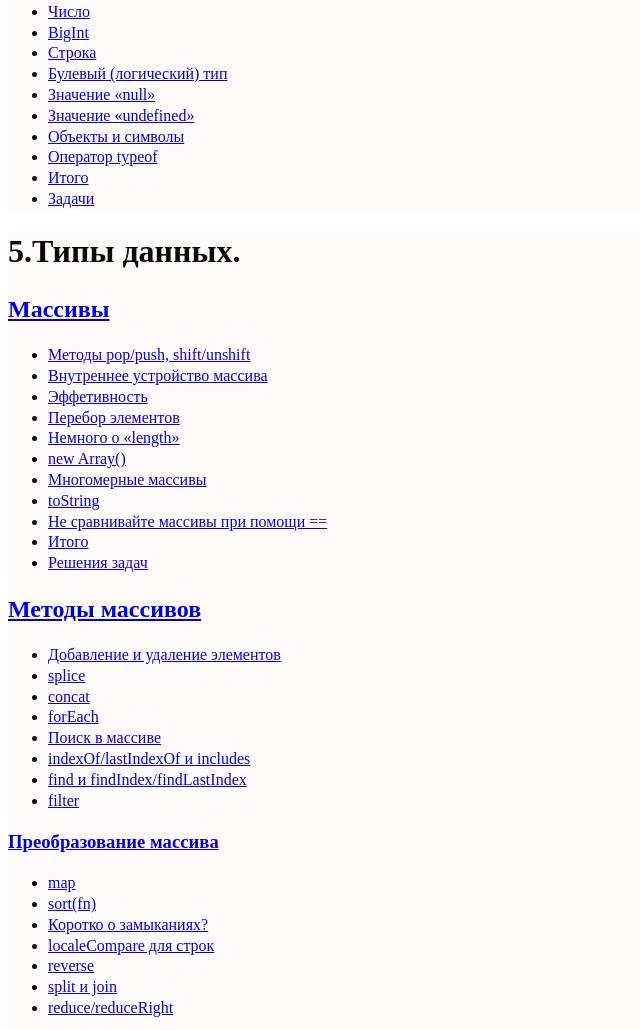
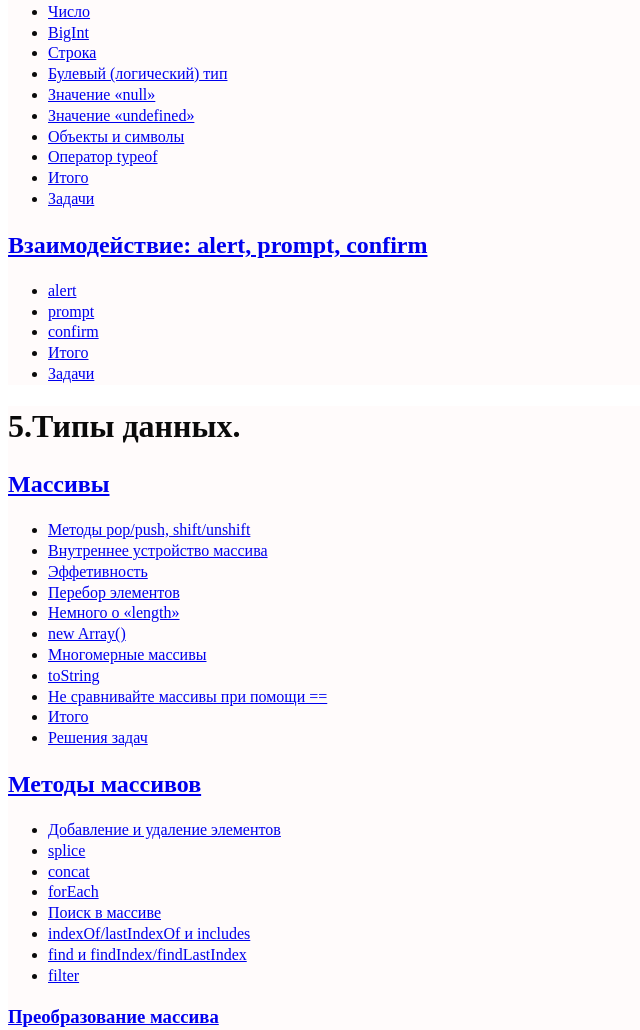
Before and after one commit to NikZha/conspectOfBasicsJs, a plain HTML site: page index.html in a window 1280 px wide. Shown: the part 1285-2315 px from the top of the page, without its empty margins (0-640 px from the left). Drawn offline with Linux system fonts and the light colour scheme.

Commit message:
feat: contents of alert-prompt-confirm.html

```diff
--- a/index.html
+++ b/index.html
@@ -77,6 +77,15 @@
             <li><a href="2.Основы JavaScript/types.html#typeof">Оператор typeof</a></li>
             <li><a href="2.Основы JavaScript/types.html#total">Итого</a></li>
             <li><a href="2.Основы JavaScript/types.html#tasks">Задачи</a></li>
+        </ul>
+        <h2><a href="2.Основы JavaScript/alert-prompt-confirm.html#interaction">Взаимодействие: alert, prompt,
+                confirm</a></h2>
+        <ul>
+            <li><a href="2.Основы JavaScript/alert-prompt-confirm.html#alert">alert</a></li>
+            <li><a href="2.Основы JavaScript/alert-prompt-confirm.html#prompt">prompt</a></li>
+            <li><a href="2.Основы JavaScript/alert-prompt-confirm.html#confirm">confirm</a></li>
+            <li><a href="2.Основы JavaScript/alert-prompt-confirm.html#total">Итого</a></li>
+            <li><a href="2.Основы JavaScript/alert-prompt-confirm.html#tasks">Задачи</a></li>
         </ul>
     </div>
     <div class="contents" id="5and6">
```
Also changed, not shown: 2.Основы JavaScript/alert-prompt-confirm.html (+10 -1 lines).
